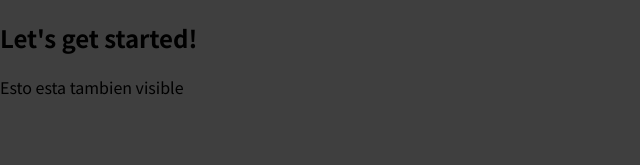
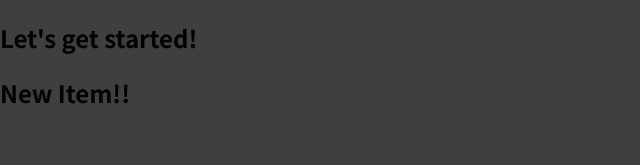
Before and after one commit to ErickCruz3/ReactTest, a JavaScript app: page / in a window 1280 px wide. Shown: the top 165 px of the page, without its empty margins (0-640 px from the left). Built offline with nearby package versions, Linux system fonts and the light colour scheme.

Commit message:
Segundo Commit

```diff
--- a/src/App.js
+++ b/src/App.js
@@ -1,8 +1,10 @@
+import ExpenseItem from './componentes/ExpenseItem'
+
 function App() {
   return (
     <div>
       <h2>Let's get started!</h2>
-      <p>Esto esta tambien visible</p>
+      <ExpenseItem></ExpenseItem>
     </div>
   );
 }
--- a/src/componentes/ExpenseItem.js
+++ b/src/componentes/ExpenseItem.js
@@ -0,0 +1,5 @@
+function ExpenseItem(){
+    return <h2>New Item!!</h2>
+}
+
+export default ExpenseItem
```
